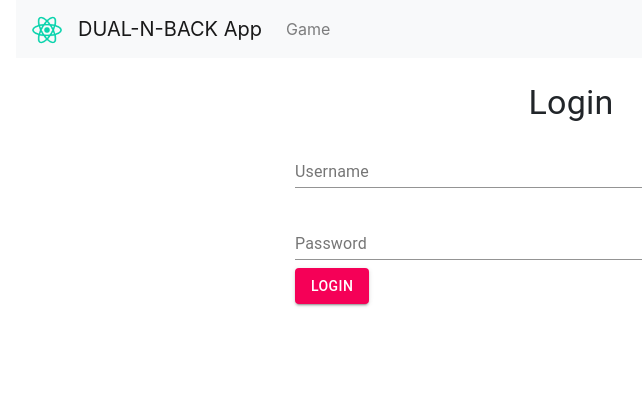
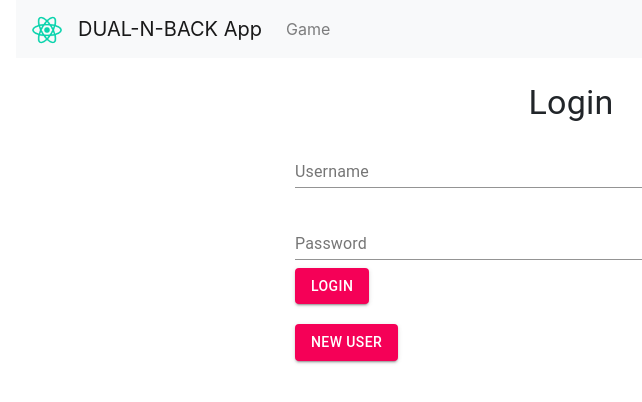
Before and after one commit to sskieller/dual_n_back, a React (Create React App) app: page /user/login in a window 1280 px wide. Shown: the top 402 px of the page, without its empty margins (69-711 px from the left). Built offline with nearby package versions, Linux system fonts and the light colour scheme.

Commit message:
link to pages

```diff
--- a/src/Pages/LoginComponent.css
+++ b/src/Pages/LoginComponent.css
@@ -10,3 +10,8 @@
   justify-content: center;
   color: #dc3545;
 }
+
+.newuser-btn {
+  margin-top: 20px;
+  width: 100%;
+}
--- a/src/Pages/LoginComponent.js
+++ b/src/Pages/LoginComponent.js
@@ -42,7 +42,14 @@ export default class LoginComponent extends React.Component {
         this.setState({ message: res.data.message });
       };
     });
+
+    window.location.pathname = '/'
   };
+
+  newUser = () => {
+    window.location.pathname = '/user/new'
+
+  }
 
   onChange = (e) => {
     this.setState({
@@ -71,6 +78,13 @@ export default class LoginComponent extends React.Component {
               Login
           </Button>
           </form>
+          <div className="newuser-btn">
+            <Button variant="contained" color="secondary" onClick={this.newUser}>
+              New User
+            </Button>
+
+          </div>
+
         </Container>
       </React.Fragment>
       // </div>
```
